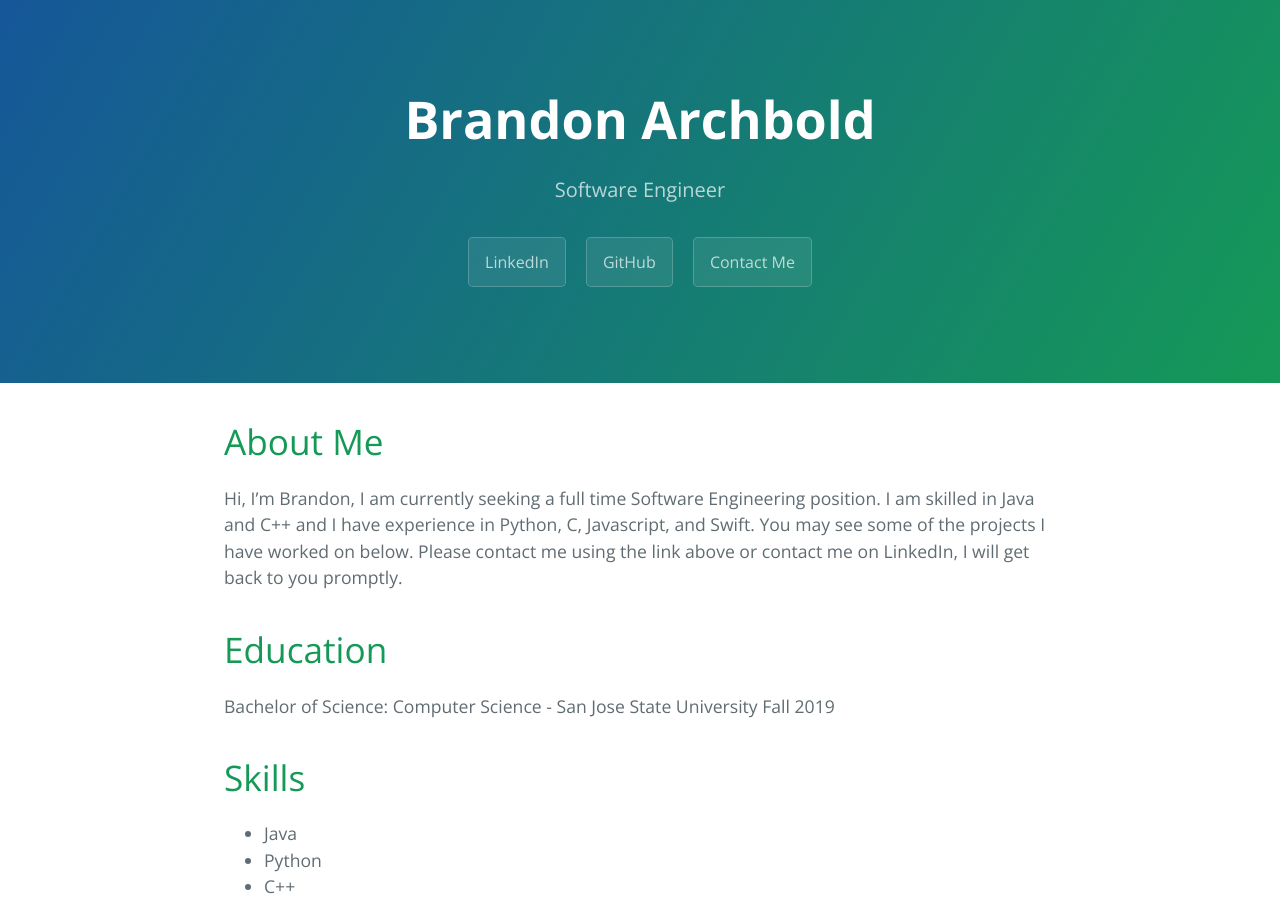
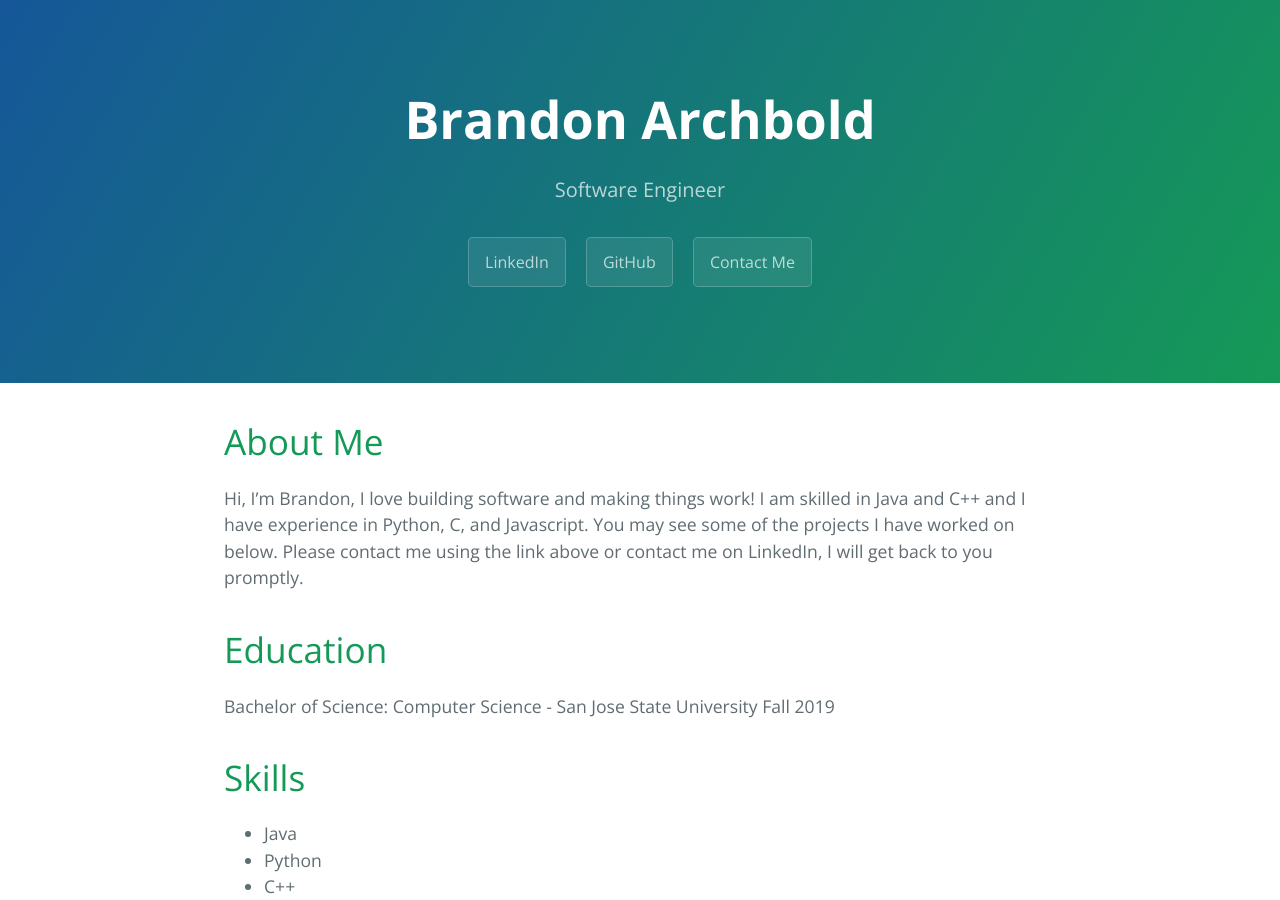
Before and after one commit to brandon-a/personal-website, a Jekyll site: the page built from index.md, in a window 1280 px wide and 900 px high. Built offline with Jekyll 4.4.1, drawn with Linux system fonts in a browser that asks for light colours; our own code applies the rules of GitHub Pages for plain Markdown files.

Commit message:
Update index.md

```diff
--- a/index.md
+++ b/index.md
@@ -4,7 +4,7 @@ layout: default
 
 # About Me
 
-Hi, I'm Brandon, I am currently seeking a full time Software Engineering position. I am skilled in Java and C++ and I have experience in Python, C, Javascript, and Swift. You may see some of the projects I have worked on below. Please contact me using the link above or contact me on LinkedIn, I will get back to you promptly.
+Hi, I'm Brandon, I love building software and making things work! I am skilled in Java and C++ and I have experience in Python, C, and Javascript. You may see some of the projects I have worked on below. Please contact me using the link above or contact me on LinkedIn, I will get back to you promptly.
 
 # Education
 
```
